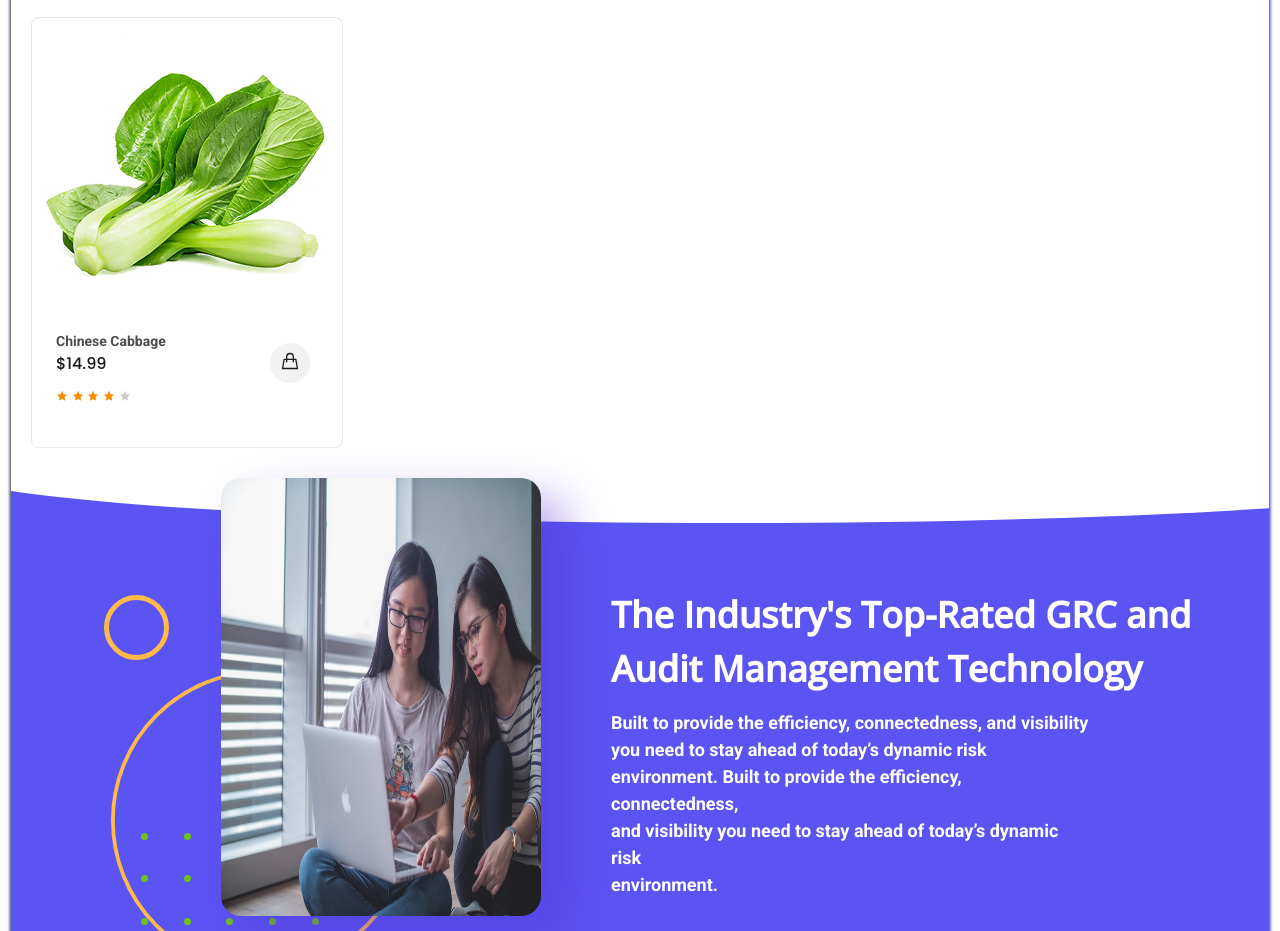
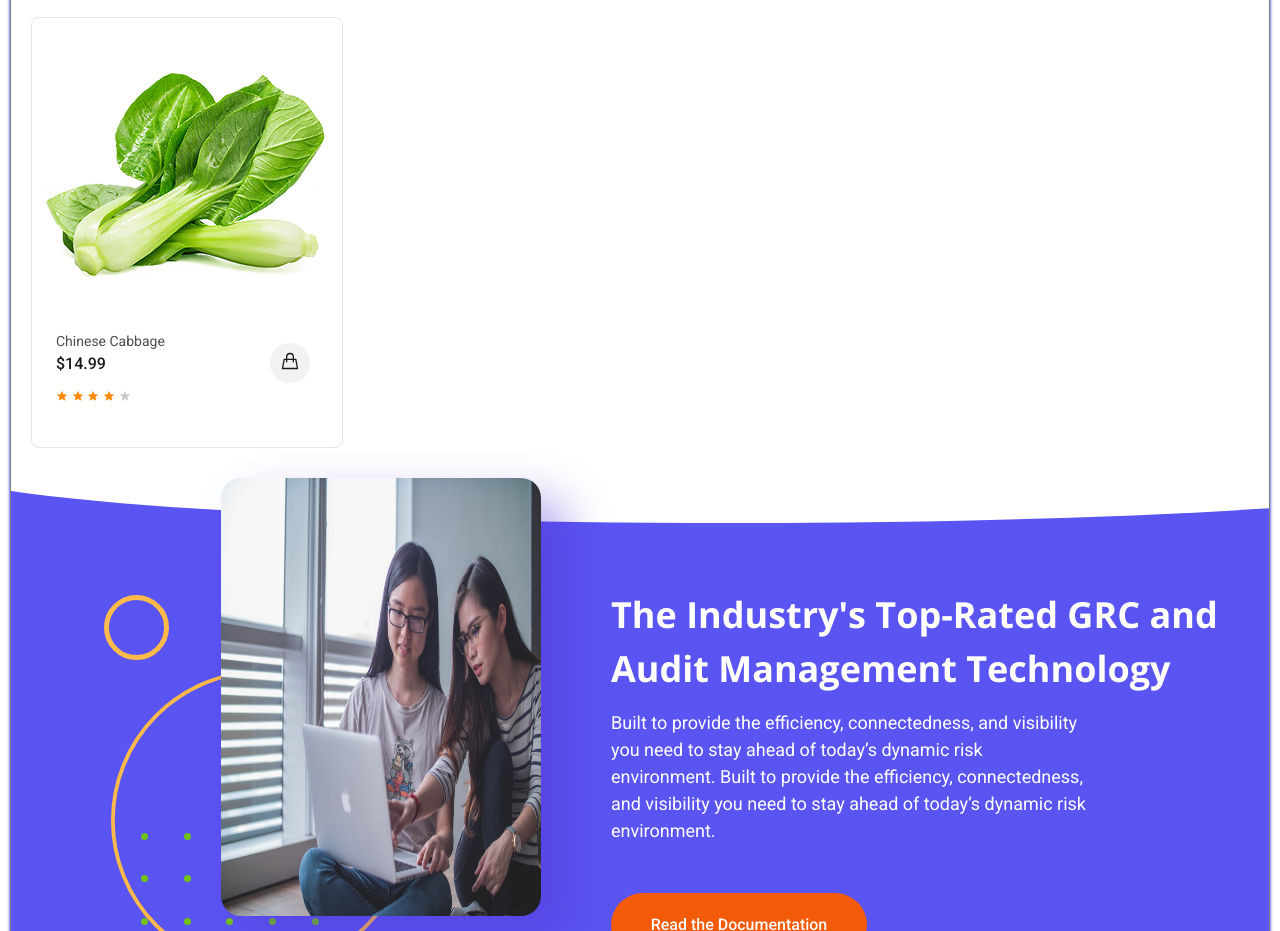
Before and after one commit to SparkLimited/lesson_10, a plain HTML site: page lesson_10/index.html in a window 1280 px wide. Shown: the part 77-1008 px from the top of the page. Drawn offline with Linux system fonts and the light colour scheme.

Commit message:
fonts.css

```diff
--- a/lesson_10/css/fonts.css
+++ b/lesson_10/css/fonts.css
@@ -39,55 +39,55 @@
 @font-face {
 	font-family: "Circular Std";
 	src: url("../fonts/CircularStd-Bold.woff2") format("woff2");
-	font-size: 700;
-	font-weight: normal;
+	font-weight: 700;
+	font-style: normal;
 	font-display: swap;
 }
 
 @font-face {
     font-family: "Poppins";
 	src: url("../fonts/Poppins-Regular.woff2") format("woff2");
-	font-size: 400;
-	font-weight: normal;
+	font-weight: 400;
+	font-style: normal;
 	font-display: swap;
 }
 
 @font-face {
 	font-family: "Poppins";
 	src: url("../fonts/Poppins-Medium.woff2") format("woff2");
-	font-size: 500;
-	font-weight: normal;
+	font-weight: 500;
+	font-style: normal;
 	font-display: swap;
 }
 
 @font-face {
 	font-family: "Poppins";
 	src: url("../fonts/Poppins-Bold.woff2") format("woff2");
-	font-size: 700;
-	font-weight: normal;
+	font-weight: 700;
+	font-style: normal;
 	font-display: swap;
 }
 
 @font-face {
 	font-family: "Roboto";
 	src: url("../fonts/Roboto-Regular.woff2") format("woff2");
-	font-size: 400;
-	font-weight: normal;
+	font-weight: 400;
+	font-style: normal;
 	font-display: swap;
 }
 
 @font-face {
 	font-family: "Roboto";
 	src: url("../fonts/Roboto-Medium.woff2") format("woff2");
-	font-size: 500;
-	font-weight: normal;
+	font-weight: 500;
+	font-style: normal;
 	font-display: swap;
 }
 
 @font-face {
 	font-family: "Roboto";
 	src: url("../fonts/Roboto-Bold.woff2") format("woff2");
-	font-size: 700;
-	font-weight: normal;
+	font-weight: 700;
+	font-style: normal;
 	font-display: swap;
 }
```
